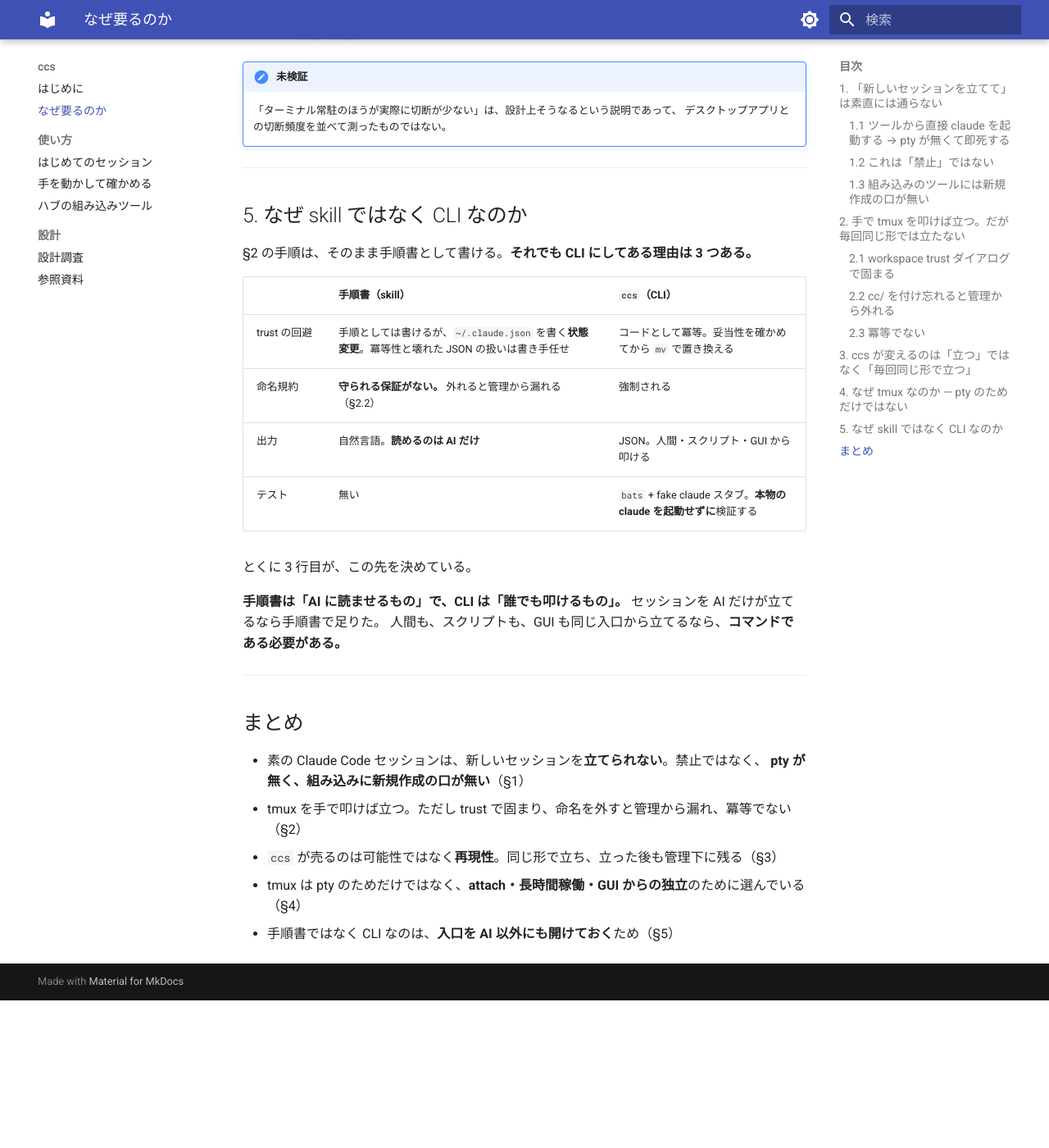
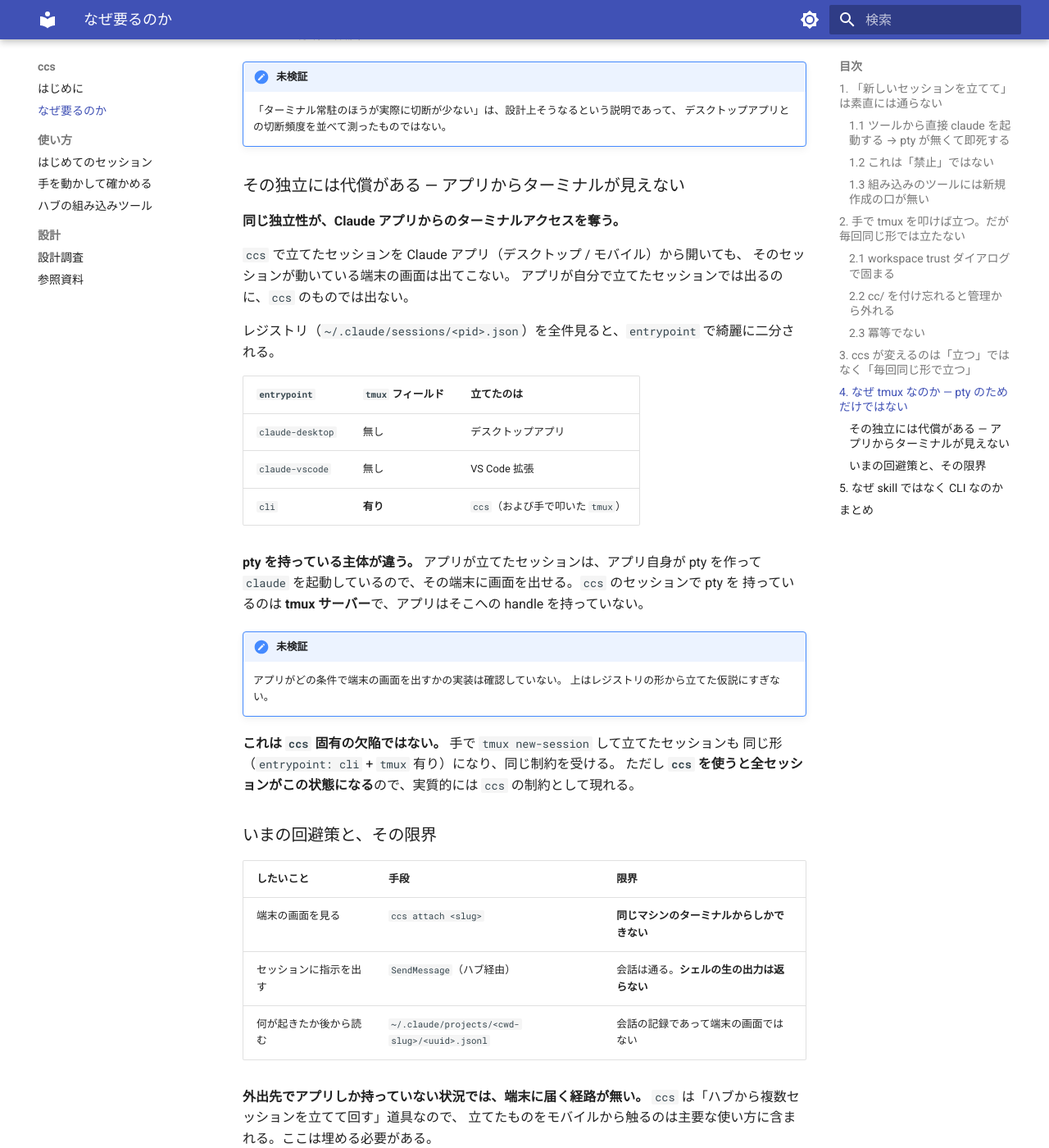
Before and after one commit to ken-ty/ccs, an MkDocs documentation site: the page built from docs/why.md, in a window 1280 px wide and 1400 px high, scrolled down 3619 px. Shown: the whole window at 82% size. Built offline with MkDocs 1.6.1 and Material for MkDocs 9.7.7, drawn with Linux system fonts in a browser that asks for light colours; before the commit the page ends 4839 px from its top, so only the background shows below that; some of the changed text lies outside the part shown.

Commit message:
docs: アプリから端末が見えない制約を書く
ccs で立てたセッションを Claude アプリから開いても、端末の画面が出ない。
アプリが自分で立てたセッションでは出る。この差が文書のどこにも無かった。

レジストリ (~/.claude/sessions/<pid>.json) を全件見ると entrypoint で
二分される。claude-desktop / claude-vscode は tmux フィールドを持たず、
cli (ccs が立てたもの、および手で叩いた tmux) だけが持つ。pty を持って
いる主体が違う、というのが推定。アプリ側の実装は確認していないので
未検証と明記した。

ccs 固有の欠陥ではない。手で tmux new-session したセッションも同じ形に
なる。ただし ccs を使うと全セッションがこの状態になるので、実質的には
ccs の制約として現れる。

why.md §4 では tmux の利点として「デスクトップアプリから独立している」を
挙げていた。その独立がここでは代償として効くので、同じ節に併記した。

回避策の限界も表にした。attach は同一マシンのターミナル限定、SendMessage
は会話が通るだけでシェルの生の出力は返らない、transcript は端末の画面では
ない。外出先でアプリしか持っていないと端末に届く経路が無い。

ROADMAP に P1 (ペインの中身を読む) と P2 (ペインへ送る) を立てた。設計を
決めるまで /loop に拾わせない。P2 は tmux send-keys でのプロンプト注入を
禁じた design.md §3 と衝突しうるので、シェルへ送るのと claude へ送るのを
混同しないよう注記した。

Co-Authored-By: Claude Opus 5 <noreply@anthropic.com>
Claude-Session: https://claude.ai/code/session_01FxMTemQ5aGTUjdLqnMhQxq

```diff
--- a/docs/why.md
+++ b/docs/why.md
@@ -152,6 +152,48 @@ tmux を選ぶ理由は、**セッションの寿命をどの GUI からも切
     「ターミナル常駐のほうが実際に切断が少ない」は、設計上そうなるという説明であって、
     デスクトップアプリとの切断頻度を並べて測ったものではない。
 
+### その独立には代償がある — アプリからターミナルが見えない
+
+**同じ独立性が、Claude アプリからのターミナルアクセスを奪う。**
+
+`ccs` で立てたセッションを Claude アプリ（デスクトップ / モバイル）から開いても、
+そのセッションが動いている端末の画面は出てこない。
+アプリが自分で立てたセッションでは出るのに、`ccs` のものでは出ない。
+
+レジストリ（`~/.claude/sessions/<pid>.json`）を全件見ると、`entrypoint` で綺麗に二分される。
+
+| `entrypoint` | `tmux` フィールド | 立てたのは |
+| --- | --- | --- |
+| `claude-desktop` | 無し | デスクトップアプリ |
+| `claude-vscode` | 無し | VS Code 拡張 |
+| `cli` | **有り** | `ccs`（および手で叩いた `tmux`） |
+
+**pty を持っている主体が違う。** アプリが立てたセッションは、アプリ自身が pty を作って
+`claude` を起動しているので、その端末に画面を出せる。`ccs` のセッションで pty を
+持っているのは **tmux サーバー**で、アプリはそこへの handle を持っていない。
+
+!!! note "未検証"
+    アプリがどの条件で端末の画面を出すかの実装は確認していない。
+    上はレジストリの形から立てた仮説にすぎない。
+
+**これは `ccs` 固有の欠陥ではない。** 手で `tmux new-session` して立てたセッションも
+同じ形（`entrypoint: cli` + `tmux` 有り）になり、同じ制約を受ける。
+ただし **`ccs` を使うと全セッションがこの状態になる**ので、実質的には `ccs` の制約として現れる。
+
+### いまの回避策と、その限界
+
+| したいこと | 手段 | 限界 |
+| --- | --- | --- |
+| 端末の画面を見る | `ccs attach <slug>` | **同じマシンのターミナルからしかできない** |
+| セッションに指示を出す | `SendMessage`（ハブ経由） | 会話は通る。**シェルの生の出力は返らない** |
+| 何が起きたか後から読む | `~/.claude/projects/<cwd-slug>/<uuid>.jsonl` | 会話の記録であって端末の画面ではない |
+
+**外出先でアプリしか持っていない状況では、端末に届く経路が無い。**
+`ccs` は「ハブから複数セッションを立てて回す」道具なので、
+立てたものをモバイルから触るのは主要な使い方に含まれる。ここは埋める必要がある。
+
+追跡は [#19](https://github.com/ken-ty/ccs/issues/19)。
+
 ---
 
 ## 5. なぜ skill ではなく CLI なのか
@@ -181,3 +223,4 @@ tmux を選ぶ理由は、**セッションの寿命をどの GUI からも切
 - `ccs` が売るのは可能性ではなく**再現性**。同じ形で立ち、立った後も管理下に残る（§3）
 - tmux は pty のためだけではなく、**attach・長時間稼働・GUI からの独立**のために選んでいる（§4）
 - 手順書ではなく CLI なのは、**入口を AI 以外にも開けておく**ため（§5）
+- ただし tmux による独立には代償がある。**Claude アプリからは端末の画面が見えない**（§4）
```
Also changed, not shown: README.md (+5 -0 lines), ROADMAP.md (+3 -1 lines), docs/index.md (+6 -0 lines).
